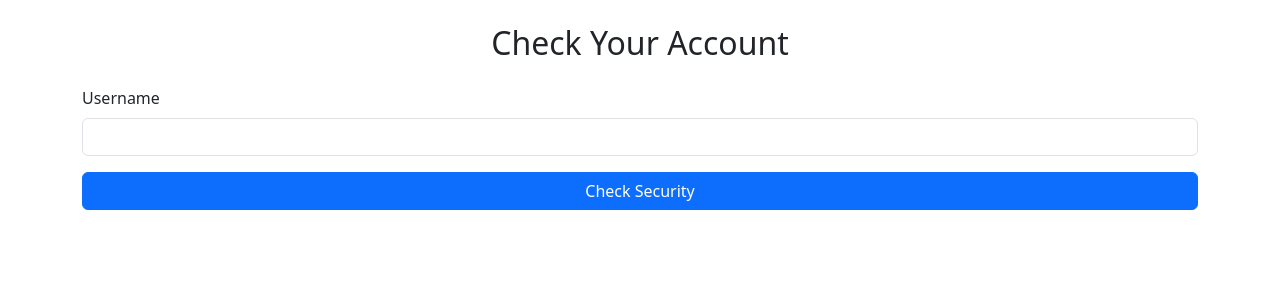
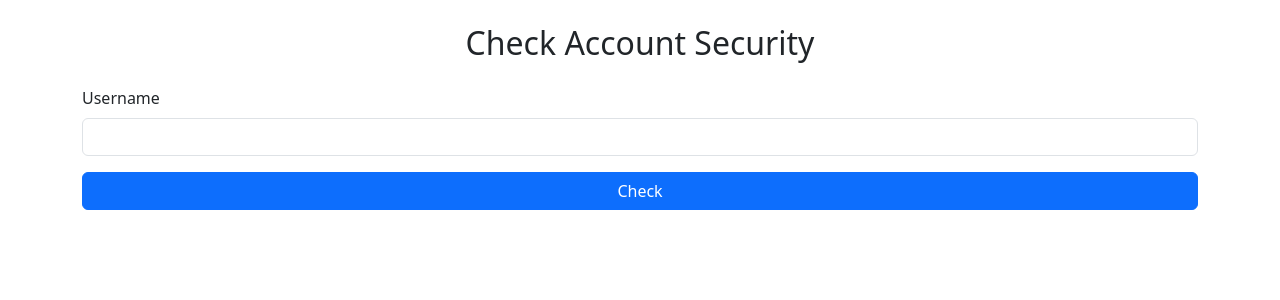
Before and after one commit to VitorNoe/security_management_solutions, a Flask app: template app/templates/account.html in a window 1280 px wide. Shown: the part 56-356 px from the top of the page. Run offline with Flask 3, Linux system fonts and the light colour scheme; the template is opened without the code that fills it, so the values that code supplies are empty.

Commit message:
Update account.html

```diff
--- a/app/templates/account.html
+++ b/app/templates/account.html
@@ -1,23 +1,44 @@
 {% extends 'base.html' %}
 
 {% block content %}
-<h2 class="text-center">Check Your Account</h2>
-<form id="accountForm" class="mt-4 needs-validation" novalidate>
+<h2 class="text-center">Check Account Security</h2>
+<form id="accountForm" class="mt-4">
     <div class="mb-3">
         <label for="username" class="form-label">Username</label>
         <input type="text" class="form-control" id="username" name="username" required>
-        <div class="invalid-feedback">Please enter your username.</div>
     </div>
-    <button type="submit" class="btn btn-primary w-100">Check Security</button>
+    <button type="submit" class="btn btn-primary w-100">Check</button>
 </form>
+<div id="responseMessage" class="mt-3"></div>
+
 <script>
-    // Script para validação do formulário
-    document.getElementById('accountForm').addEventListener('submit', function (event) {
-        if (!this.checkValidity()) {
-            event.preventDefault();
-            event.stopPropagation();
+    document.getElementById('accountForm').addEventListener('submit', async function (event) {
+        event.preventDefault();
+
+        const username = document.getElementById('username').value;
+
+        try {
+            const response = await fetch('/api/verify', {
+                method: 'POST',
+                headers: {
+                    'Content-Type': 'application/json',
+                },
+                body: JSON.stringify({ username }),
+            });
+
+            const result = await response.json();
+            const messageDiv = document.getElementById('responseMessage');
+
+            if (response.ok) {
+                messageDiv.innerHTML = `<div class="alert alert-success">${result.message}</div>`;
+            } else {
+                messageDiv.innerHTML = `<div class="alert alert-danger">${result.error}</div>`;
+            }
+        } catch (error) {
+            console.error('Error:', error);
+            document.getElementById('responseMessage').innerHTML =
+                '<div class="alert alert-danger">An error occurred. Please try again later.</div>';
         }
-        this.classList.add('was-validated');
     });
 </script>
 {% endblock %}
```
